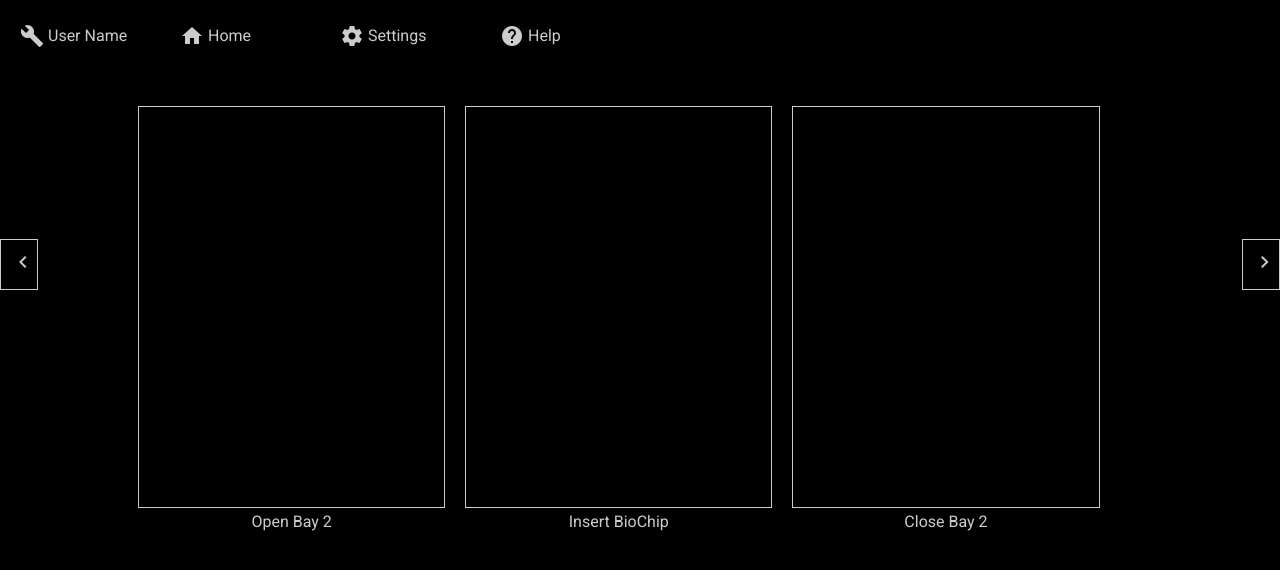
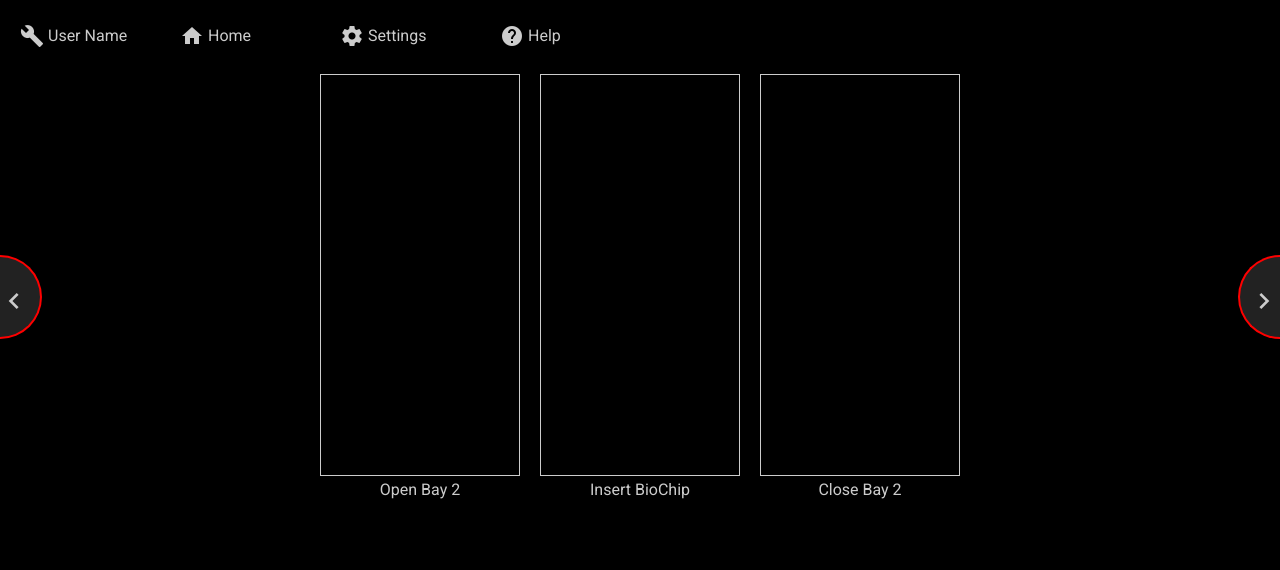
Before and after one commit to amjad087/d3-Charts, an Angular app: page /setup-two in a window 1280 px wide. Shown: the top 570 px of the page. Built offline with nearby package versions, Linux system fonts and the light colour scheme; what angular-onscreen-material-keyboard would draw is missing.

Commit message:
CSS fixed

```diff
--- a/src/app/setup-five/setup-five.component.css
+++ b/src/app/setup-five/setup-five.component.css
@@ -4,17 +4,57 @@
   align-items: flex-start;
   justify-content: space-between;
 }
-.next-prev {
+.next {
   display: flex;
-  flex-direction: column;
-  justify-content: space-around;
-  max-width: 100px;
+  flex-direction: row;
+  justify-content:center;
+  text-align: center;
+  align-items: center;
+  max-width: 40px;
+  max-height: 80px;
+  min-width: 40px;
+  min-height: 80px;
+  border-top-left-radius: 42px;
+  border-bottom-left-radius: 42px;
   margin-top: auto;
   color: #ccc;
-  padding: 20px;
   /* vertical-align: middle; */
-  border: 1px solid white;
+  border: 2px solid red;
+  border-right: 0;
+  background: #222;
 }
+
+.prev {
+  display: flex;
+  flex-direction: row;
+  justify-content:center;
+  text-align: center;
+  align-items: center;
+  max-width: 40px;
+  max-height: 80px;
+  min-width: 40px;
+  min-height: 80px;
+  border-top-right-radius: 42px;
+  border-bottom-right-radius: 42px;
+  margin-top: auto;
+  color: #ccc;
+  /* vertical-align: middle; */
+  border: 2px solid red;
+  border-left: 0;
+  background: #222;
+}
+
+#folder-icons .mat-icon {
+  border-radius: 50%;
+  background: #222;
+  fill: #222;
+  border: 2px red solid;
+  width: 40px;
+  height: 40px;
+  padding-top: 16px;
+  padding-left: 16px;
+}
+
 .main-info-form {
   display: flex;
   flex-direction: row;
@@ -41,6 +81,7 @@
    display: flex;
    flex-direction: column;
    justify-content: center;
+   margin-left: 20px;
  }
 
  mat-form-field .mat-form-field-label {
--- a/src/app/setup-five/setup-five.component.html
+++ b/src/app/setup-five/setup-five.component.html
@@ -1,5 +1,5 @@
 <div class="main-form">
-  <div class="next-prev">
+  <div class="prev">
     <mat-icon routerLink="/setup-four" style="cursor: pointer;">keyboard_arrow_left</mat-icon>
   </div>
   <div class="main-info-form">
@@ -21,13 +21,13 @@
         </mat-form-field>
       </form>
     </div>
-    <div class="icons" style="max-width: 50px; padding: 20px;">
+    <div id="folder-icons" class="icons">
       <h3>&nbsp;</h3>
       <mat-icon>apps</mat-icon>
       <mat-icon style="margin-top: 30px;">folder</mat-icon>
     </div>
   </div>
-  <div class="next-prev">
+  <div class="next">
     <mat-icon routerLink="/status" style="cursor: pointer;">keyboard_arrow_right</mat-icon>
   </div>
 </div>
--- a/src/app/setup-four/setup-four.component.css
+++ b/src/app/setup-four/setup-four.component.css
@@ -1,25 +1,13 @@
 .main-form {
   display: flex;
   flex-direction: row;
-  align-items: flex-start;
+  align-items: center;
   justify-content: space-between;
 }
-.next-prev {
-  display: flex;
-  flex-direction: column;
-  justify-content: center;
-  max-width: 3%;
-  width: 3%;
-  color: #ccc;
-  border: none;
-  height: 400px;
+.next,
+.prev {
+  margin-top: unset;
 }
-
-.next-prev-arrow {
-  padding: 10px;
-  border: 1px solid #ccc;
-}
-
 
 .main-info-form {
   display: flex;
@@ -29,7 +17,7 @@
   margin: 2rem auto;
   border-radius: 15px;
   align-items: center;
-  justify-content: flex-start;
+  justify-content: center;
   color: #ccc;
 }
 
--- a/src/app/setup-four/setup-four.component.html
+++ b/src/app/setup-four/setup-four.component.html
@@ -1,9 +1,7 @@
 
 <div class="main-form">
-  <div class="next-prev">
-    <div class="next-prev-arrow">
-      <mat-icon routerLink="/setup-three" style="cursor: pointer;">keyboard_arrow_left</mat-icon>
-    </div>
+  <div class="prev">
+    <mat-icon routerLink="/setup-three" style="cursor: pointer;">keyboard_arrow_left</mat-icon>
   </div>
   <div class="main-info-form">
     <div class="inner-blocks">
@@ -11,9 +9,7 @@
       <svg width="500" height="400"></svg>
     </div>
   </div>
-  <div class="next-prev">
-    <div class="next-prev-arrow">
-      <mat-icon routerLink="/setup-five" style="cursor: pointer;">keyboard_arrow_right</mat-icon>
-    </div>
+  <div class="next">
+    <mat-icon routerLink="/setup-five" style="cursor: pointer;">keyboard_arrow_right</mat-icon>
   </div>
 </div>
--- a/src/app/setup-three/setup-three.component.css
+++ b/src/app/setup-three/setup-three.component.css
@@ -1,23 +1,12 @@
 .main-form {
   display: flex;
   flex-direction: row;
-  align-items: flex-start;
+  align-items: center;
   justify-content: space-between;
 }
-.next-prev {
-  display: flex;
-  flex-direction: column;
-  justify-content: center;
-  max-width: 3%;
-  width: 3%;
-  color: #ccc;
-  border: none;
-  height: 400px;
-}
-
-.next-prev-arrow {
-  padding: 10px;
-  border: 1px solid #ccc;
+.next,
+.prev {
+  margin-top: unset;
 }
 
 
@@ -29,7 +18,7 @@
   margin: 2rem auto;
   border-radius: 15px;
   align-items: center;
-  justify-content: flex-start;
+  justify-content: center;
   color: #ccc;
 }
 
--- a/src/app/setup-three/setup-three.component.html
+++ b/src/app/setup-three/setup-three.component.html
@@ -1,9 +1,7 @@
 
 <div class="main-form">
-  <div class="next-prev">
-    <div class="next-prev-arrow">
-      <mat-icon routerLink="/setup-two" style="cursor: pointer;">keyboard_arrow_left</mat-icon>
-    </div>
+  <div class="prev">
+    <mat-icon routerLink="/setup-two" style="cursor: pointer;">keyboard_arrow_left</mat-icon>
   </div>
   <div class="main-info-form">
     <div class="inner-blocks">
@@ -11,9 +9,7 @@
       <svg width="500" height="400"></svg>
     </div>
   </div>
-  <div class="next-prev">
-    <div class="next-prev-arrow">
-      <mat-icon routerLink="/setup-four" style="cursor: pointer;">keyboard_arrow_right</mat-icon>
-    </div>
+  <div class="next">
+    <mat-icon routerLink="/setup-four" style="cursor: pointer;">keyboard_arrow_right</mat-icon>
   </div>
 </div>
--- a/src/app/setup-two/setup-two.component.css
+++ b/src/app/setup-two/setup-two.component.css
@@ -1,41 +1,27 @@
 .main-form {
   display: flex;
   flex-direction: row;
-  align-items: flex-start;
+  align-items: center;
   justify-content: space-between;
 }
-.next-prev {
-  display: flex;
-  flex-direction: column;
-  justify-content: center;
-  max-width: 3%;
-  width: 3%;
-  color: #ccc;
-  border: none;
-  height: 400px;
-}
-
-.next-prev-arrow {
-  padding: 10px;
-  border: 1px solid #ccc;
-}
-
 
 .main-info-form {
   display: flex;
   flex-direction: row;
-  max-width: 80%;
-  width: 80%;
-  margin: 2rem auto;
-  border-radius: 15px;
   align-items: center;
-  justify-content: flex-start;
+  justify-content: center;
   color: #ccc;
+}
+.next {
+  margin-top: unset;
+}
+.prev {
+  margin-top: unset;
 }
 
 .inner-blocks {
   margin: 10px;
-  min-width: 30%;
+  min-width: 200px;
   text-align: center;
 }
 .inner-block-top {
--- a/src/app/setup-two/setup-two.component.html
+++ b/src/app/setup-two/setup-two.component.html
@@ -1,8 +1,6 @@
 <div class="main-form">
-  <div class="next-prev">
-    <div class="next-prev-arrow">
-      <mat-icon routerLink="/setup" style="cursor: pointer;">keyboard_arrow_left</mat-icon>
-    </div>
+  <div class="prev">
+    <mat-icon routerLink="/setup" style="cursor: pointer;">keyboard_arrow_left</mat-icon>
   </div>
   <div class="main-info-form">
     <div class="inner-blocks">
@@ -21,9 +19,7 @@
       <h3>Close Bay 2</h3>
     </div>
   </div>
-  <div class="next-prev">
-    <div class="next-prev-arrow">
-      <mat-icon routerLink="/setup-three" style="cursor: pointer;">keyboard_arrow_right</mat-icon>
-    </div>
+  <div class="next">
+    <mat-icon routerLink="/setup-three" style="cursor: pointer;">keyboard_arrow_right</mat-icon>
   </div>
 </div>
--- a/src/app/setup/setup.component.css
+++ b/src/app/setup/setup.component.css
@@ -4,17 +4,46 @@
   align-items: flex-start;
   justify-content: space-between;
 }
-.next-prev {
+.next {
   display: flex;
-  flex-direction: column;
-  justify-content: space-around;
-  max-width: 100px;
+  flex-direction: row;
+  justify-content:center;
+  text-align: center;
+  align-items: center;
+  max-width: 40px;
+  max-height: 80px;
+  min-width: 40px;
+  min-height: 80px;
+  border-top-left-radius: 42px;
+  border-bottom-left-radius: 42px;
   margin-top: auto;
   color: #ccc;
-  padding: 20px;
   /* vertical-align: middle; */
-  border: 1px solid white;
+  border: 2px solid red;
+  border-right: 0;
+  background: #222;
 }
+
+.prev {
+  display: flex;
+  flex-direction: row;
+  justify-content:center;
+  text-align: center;
+  align-items: center;
+  max-width: 40px;
+  max-height: 80px;
+  min-width: 40px;
+  min-height: 80px;
+  border-top-right-radius: 42px;
+  border-bottom-right-radius: 42px;
+  margin-top: auto;
+  color: #ccc;
+  /* vertical-align: middle; */
+  border: 2px solid red;
+  border-left: 0;
+  background: #222;
+}
+
 .main-info-form {
   display: flex;
   flex-direction: row;
@@ -53,3 +82,30 @@
  /*change color of underline when focused*/
  background-color: red !important;
 }
+
+.icons {
+  display: flex;
+  flex-direction: column;
+  justify-content: center;
+  margin-left: 20px;
+}
+
+#folder-icons .mat-icon {
+  border-radius: 50%;
+  background: #222;
+  fill: #222;
+  border: 2px red solid;
+  width: 40px;
+  height: 40px;
+  padding-top: 16px;
+  padding-left: 16px;
+}
+
+.next .material-icons,
+.prev .material-icons {
+  font-size: 32px;
+}
+
+.prev .mat-icon {
+  margin-left: -20px;
+}
--- a/src/app/setup/setup.component.html
+++ b/src/app/setup/setup.component.html
@@ -1,5 +1,5 @@
 <div class="main-form">
-  <div class="next-prev">
+  <div class="prev">
     <mat-icon routerLink="/settings" style="cursor: pointer;">keyboard_arrow_left</mat-icon>
   </div>
   <div class="main-info-form">
@@ -29,13 +29,13 @@
         </mat-form-field>
       </form>
     </div>
-    <div style="max-width: 50px; padding: 10px;">
+    <div id="folder-icons" class="icons">
       <h3>&nbsp;</h3>
       <mat-icon>apps</mat-icon>
       <mat-icon style="margin-top: 30px;">folder</mat-icon>
     </div>
   </div>
-  <div class="next-prev">
+  <div class="next">
     <mat-icon routerLink="/setup-two" style="cursor: pointer;">keyboard_arrow_right</mat-icon>
   </div>
 </div>
--- a/src/styles.css
+++ b/src/styles.css
@@ -20,3 +20,52 @@ mat-form-field {
   display: block;
   width: 100%;
 }
+
+.next {
+  display: flex;
+  flex-direction: row;
+  justify-content:center;
+  text-align: center;
+  align-items: center;
+  max-width: 40px;
+  max-height: 80px;
+  min-width: 40px;
+  min-height: 80px;
+  border-top-left-radius: 42px;
+  border-bottom-left-radius: 42px;
+  margin-top: auto;
+  color: #ccc;
+  /* vertical-align: middle; */
+  border: 2px solid red;
+  border-right: 0;
+  background: #222;
+}
+
+.prev {
+  display: flex;
+  flex-direction: row;
+  justify-content:center;
+  text-align: center;
+  align-items: center;
+  max-width: 40px;
+  max-height: 80px;
+  min-width: 40px;
+  min-height: 80px;
+  border-top-right-radius: 42px;
+  border-bottom-right-radius: 42px;
+  margin-top: auto;
+  color: #ccc;
+  /* vertical-align: middle; */
+  border: 2px solid red;
+  border-left: 0;
+  background: #222;
+}
+
+.next .material-icons,
+.prev .material-icons {
+  font-size: 32px;
+}
+
+.prev .mat-icon {
+  margin-left: -20px;
+}
```
Also changed, not shown: 1 other file (tests, documents, lock files or other folders).
